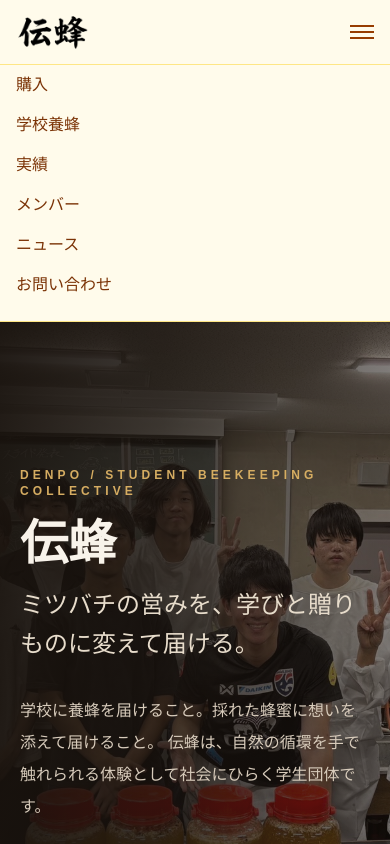
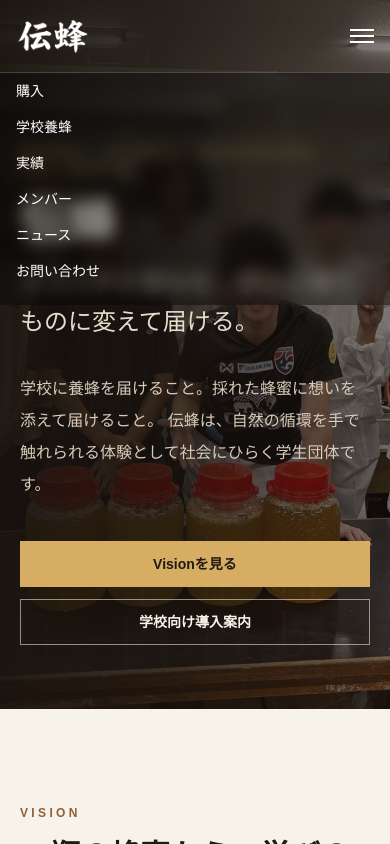
Before and after one commit to pinshypinshy/denpo-hp, a Next.js app: page / in a window 390 px wide. Both pictures are taken after a click on the button "メニューを開く". Shown: the top 844 px of the page. Built offline with nearby package versions, Linux system fonts and the light colour scheme.

Commit message:
ヘッダーの編集

```diff
--- a/components/layout/Header.tsx
+++ b/components/layout/Header.tsx
@@ -17,8 +17,8 @@ export default function Header() {
   const [menuOpen, setMenuOpen] = useState(false);
 
   return (
-    <header className="bg-amber-50 border-b border-amber-200 sticky top-0 z-50">
-      <div className="max-w-6xl mx-auto px-4 py-3 flex items-center justify-between">
+    <header className="absolute inset-x-0 top-0 z-50">
+      <div className="mx-auto flex max-w-6xl items-center justify-between px-4 py-4 sm:px-6 lg:px-8">
         <Link href="/" aria-label="伝蜂 DENPO トップへ">
           <Image
             src="/logo/logo_horizontal_black.png"
@@ -26,17 +26,17 @@ export default function Header() {
             width={147}
             height={80}
             priority
-            className="h-10 w-auto"
+            className="h-10 w-auto brightness-0 invert"
           />
         </Link>
 
         {/* Desktop nav */}
-        <nav className="hidden md:flex gap-6">
+        <nav className="hidden gap-6 md:flex">
           {navItems.map((item) => (
             <a
               key={item.href}
               href={item.href}
-              className="text-sm text-amber-900 hover:text-amber-600 transition-colors"
+              className="text-sm font-medium text-white transition-colors hover:text-orange-400"
             >
               {item.label}
             </a>
@@ -45,24 +45,24 @@ export default function Header() {
 
         {/* Mobile hamburger */}
         <button
-          className="md:hidden text-amber-800"
+          className="text-white md:hidden"
           onClick={() => setMenuOpen(!menuOpen)}
           aria-label="メニューを開く"
         >
-          <span className="block w-6 h-0.5 bg-amber-800 mb-1" />
-          <span className="block w-6 h-0.5 bg-amber-800 mb-1" />
-          <span className="block w-6 h-0.5 bg-amber-800" />
+          <span className="mb-1 block h-0.5 w-6 bg-white" />
+          <span className="mb-1 block h-0.5 w-6 bg-white" />
+          <span className="block h-0.5 w-6 bg-white" />
         </button>
       </div>
 
       {/* Mobile nav */}
       {menuOpen && (
-        <nav className="md:hidden bg-amber-50 border-t border-amber-200 px-4 pb-4">
+        <nav className="border-t border-white/20 bg-black/40 px-4 pb-4 backdrop-blur-sm md:hidden">
           {navItems.map((item) => (
             <a
               key={item.href}
               href={item.href}
-              className="block py-2 text-amber-900 hover:text-amber-600"
+              className="block py-2 text-sm text-white transition-colors hover:text-orange-400"
               onClick={() => setMenuOpen(false)}
             >
               {item.label}
--- a/components/sections/Hero.tsx
+++ b/components/sections/Hero.tsx
@@ -2,51 +2,47 @@ import Image from "next/image";
 
 export default function Hero() {
   return (
-    <section className="bg-gradient-to-b from-amber-50 to-white py-20 px-4">
-      <div className="max-w-6xl mx-auto flex flex-col md:flex-row items-center gap-12">
-        {/* Text */}
-        <div className="flex-1 text-center md:text-left">
-          <p className="text-sm font-semibold text-amber-600 uppercase tracking-widest mb-4">
-            学生養蜂団体
+    <section className="relative isolate min-h-[92vh] overflow-hidden bg-black">
+      <div className="absolute inset-0">
+        <Image
+          src="/images/hero_main.jpg"
+          alt="採蜜の様子とミツバチ"
+          fill
+          priority
+          sizes="100vw"
+          className="object-cover"
+        />
+        <div className="absolute inset-0 bg-gradient-to-b from-black/65 via-black/35 to-black/70" />
+      </div>
+
+      <div className="relative z-10 flex min-h-[92vh] items-center justify-center px-4 py-24 sm:px-6 lg:px-8">
+        <div className="max-w-3xl text-center text-white">
+          <p className="mb-5 text-sm font-semibold uppercase tracking-[0.35em] text-orange-400">
+            Student Beekeeping Group
           </p>
-          <h1 className="text-4xl md:text-5xl font-bold text-amber-900 leading-tight mb-6">
-            一匹のミツバチから、
-            <br />
-            未来の学びを。
+          <h1 className="text-5xl font-semibold tracking-[0.16em] text-white sm:text-6xl lg:text-7xl">
+            伝蜂
           </h1>
-          <p className="text-lg text-gray-600 mb-8 max-w-md">
-            伝蜂（DENPO）は、学校に養蜂を届ける学生団体です。
-            採れたての国産はちみつと、学校向けBee Projectで、自然と学びをつなぎます。
+          <p className="mx-auto mt-6 max-w-2xl text-base leading-8 text-white/90 sm:text-lg">
+            ひとつの巣から、学びと贈りものをつなぐ。伝蜂は、学校と自然のつながりを、
+            しなやかに育てる学生養蜂団体です。
           </p>
-          <div className="flex flex-col sm:flex-row gap-4 justify-center md:justify-start">
+
+          <div className="mt-10 flex flex-col justify-center gap-4 sm:flex-row">
             <a
               href="https://stores.jp/"
               target="_blank"
               rel="noopener noreferrer"
-              className="bg-amber-500 hover:bg-amber-600 text-white font-semibold px-8 py-3 rounded-full transition-colors text-center"
+              className="rounded-full bg-orange-500 px-8 py-3 text-center text-sm font-semibold text-white transition-colors duration-200 hover:bg-orange-600"
             >
               はちみつを購入する
             </a>
             <a
               href="#project"
-              className="border-2 border-amber-500 text-amber-700 hover:bg-amber-50 font-semibold px-8 py-3 rounded-full transition-colors text-center"
+              className="rounded-full border border-orange-400 bg-orange-500/90 px-8 py-3 text-center text-sm font-semibold text-white transition-colors duration-200 hover:bg-orange-600"
             >
               学校への導入を検討する
             </a>
-          </div>
-        </div>
-
-        {/* Hero image */}
-        <div className="flex-1 w-full">
-          <div className="relative rounded-2xl w-full aspect-video overflow-hidden">
-            <Image
-              src="/images/hero_main.jpg"
-              alt="採蜜の様子とミツバチ"
-              fill
-              priority
-              sizes="(max-width: 768px) 100vw, 50vw"
-              className="object-cover"
-            />
           </div>
         </div>
       </div>
```
